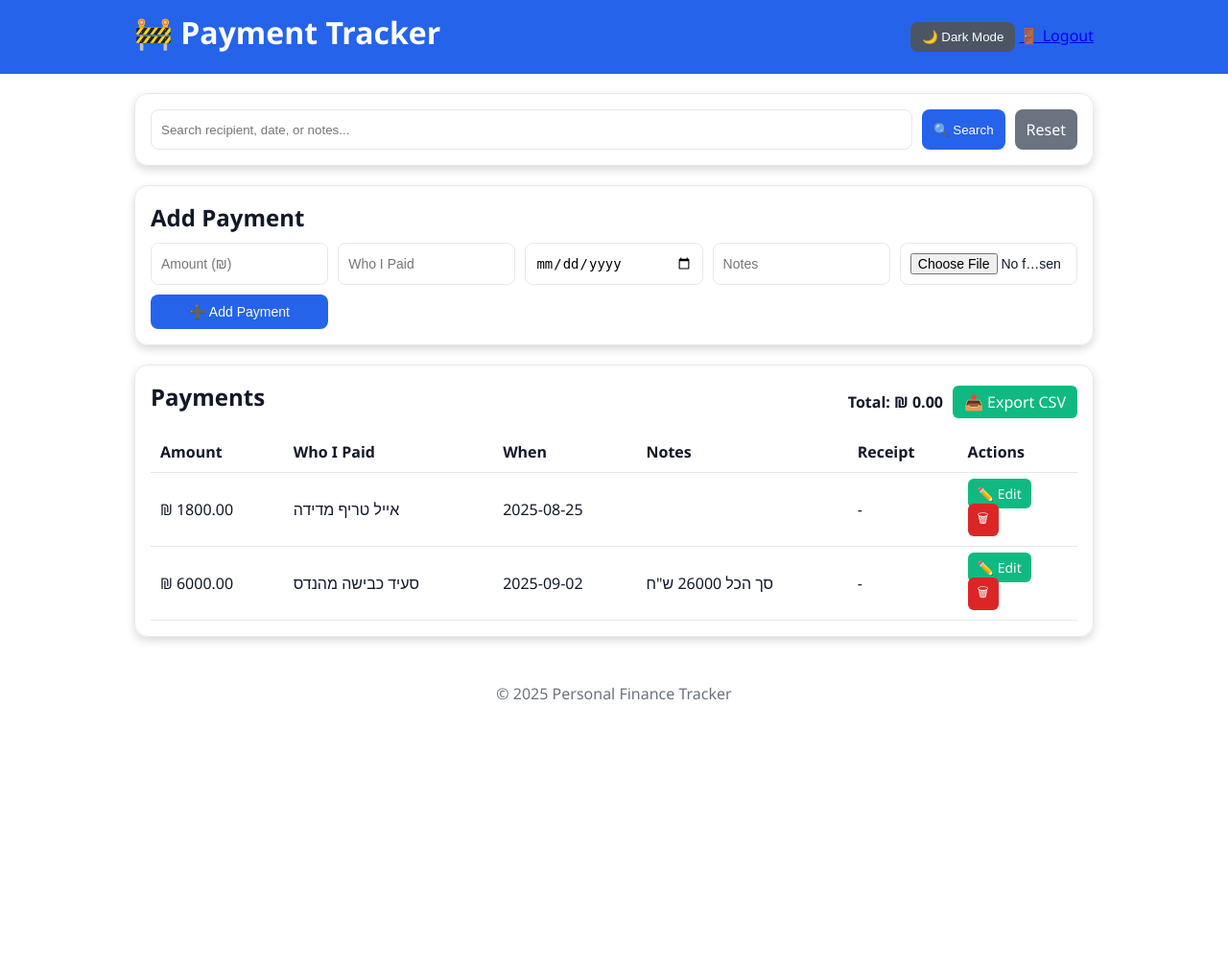
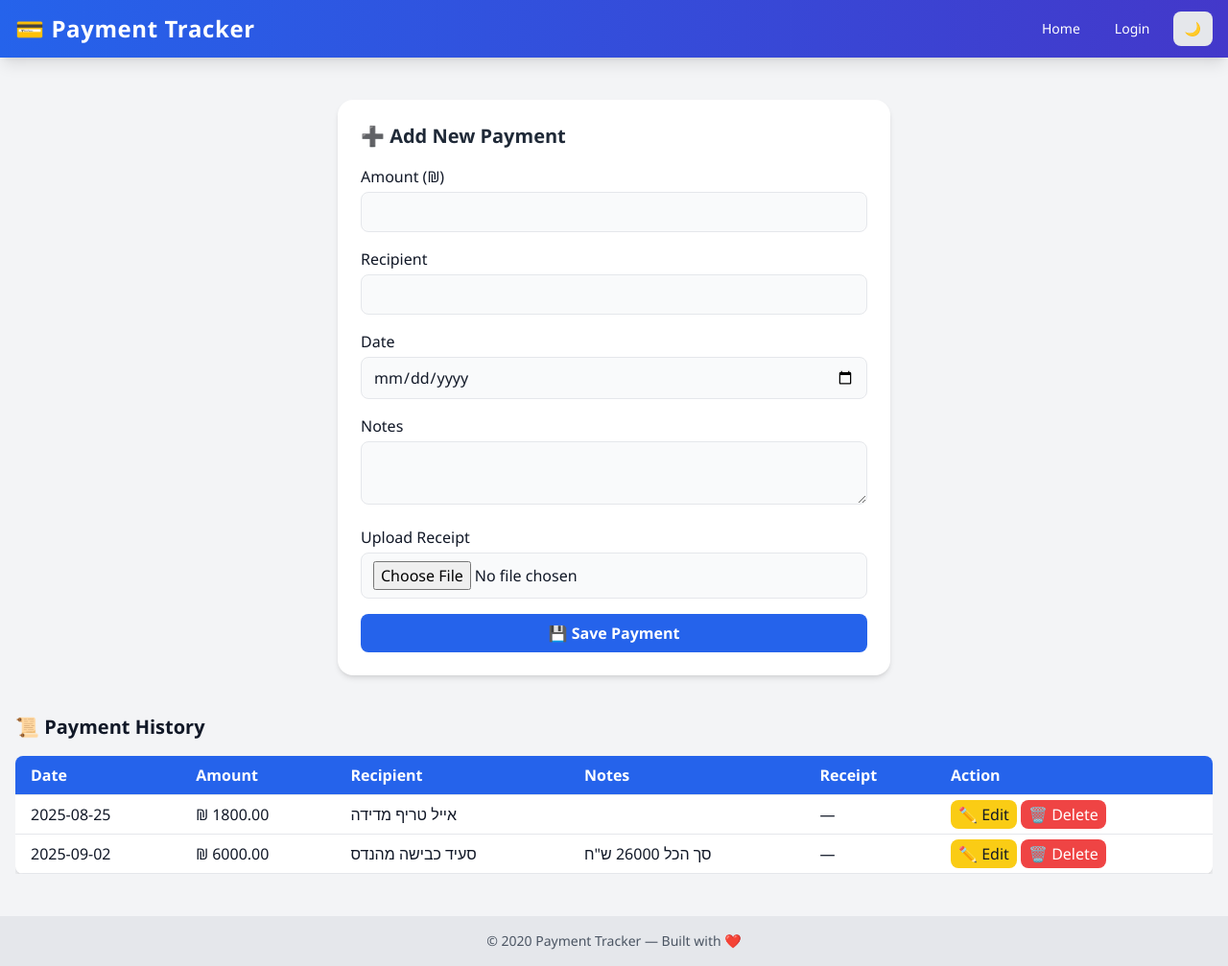
Before and after one commit to aymenhino/payment-tracker, a Flask app: template templates/index.html in a window 1280 px wide. Shown: the whole page at 96% size. Before the commit the page ends 730 px from the top, so only its background shows below. Run offline with Flask 3, Linux system fonts and the light colour scheme; the visitor is signed in with stand-in values (Sample User, id 1); tables that the repository leaves empty hold one stand-in row (values such as "Sample post"); the template is opened without the code that fills it: values that come from a table or form of the project are taken from there, most other values are stand-ins (such as "Sample title", 1, 10 or a date in 2020); some libraries are stand-ins or nearby versions.

Commit message:
Updated design

```diff
--- a/templates/base.html
+++ b/templates/base.html
@@ -1,44 +1,56 @@
-<!doctype html>
+<!DOCTYPE html>
 <html lang="en">
 <head>
-  <meta charset="utf-8" />
-  <meta name="viewport" content="width=device-width, initial-scale=1" />
+  <meta charset="UTF-8" />
+  <meta name="viewport" content="width=device-width, initial-scale=1.0" />
   <title>Payment Tracker</title>
-  <link rel="stylesheet" href="{{ url_for('static', filename='style.css') }}" />
+
+  <!-- Tailwind CSS -->
+  <script src="https://cdn.tailwindcss.com"></script>
+  <script>
+    tailwind.config = {
+      darkMode: 'class'
+    }
+  </script>
+
+  <!-- Custom Styles -->
+  <link rel="stylesheet" href="{{ url_for('static', filename='style.css') }}">
 </head>
-<body class="light">
-  <header class="topbar">
-    <div class="topbar-inner">
-      <h1>🚧 Payment Tracker</h1>
-      <div class="topbar-actions">
-        <button id="theme-toggle">🌙 Dark Mode</button>
-        <a href="{{ url_for('logout') }}" class="logout-btn">🚪 Logout</a>
+<body class="bg-gray-100 dark:bg-gray-900 text-gray-900 dark:text-gray-100 min-h-screen flex flex-col">
+
+  <!-- Navbar -->
+  <nav class="bg-gradient-to-r from-blue-600 to-indigo-700 dark:from-gray-800 dark:to-gray-900 shadow-lg">
+    <div class="max-w-7xl mx-auto px-4 py-3 flex justify-between items-center">
+      <h1 class="text-2xl font-extrabold text-white tracking-wide">💳 Payment Tracker</h1>
+      <div class="flex gap-3">
+        <a href="/" class="px-3 py-2 text-sm font-medium text-white hover:bg-blue-800 rounded">Home</a>
+        <a href="/login" class="px-3 py-2 text-sm font-medium text-white hover:bg-blue-800 rounded">Login</a>
+        <button id="darkToggle" class="px-3 py-2 text-sm bg-gray-200 dark:bg-gray-700 text-gray-800 dark:text-gray-200 rounded-lg">
+          🌙
+        </button>
       </div>
     </div>
-  </header>
+  </nav>
 
-  <main class="container">
+  <!-- Content -->
+  <main class="flex-grow container mx-auto px-4 py-6">
     {% block content %}{% endblock %}
   </main>
 
-  <footer class="footer">
-    <p>© {{ year }} Personal Finance Tracker</p>
+  <!-- Footer -->
+  <footer class="bg-gray-200 dark:bg-gray-800 py-4 text-center text-gray-600 dark:text-gray-400 text-sm">
+    <p>© {{ now().year }} Payment Tracker — Built with ❤️</p>
   </footer>
 
   <script>
-    const rootBody = document.body;
-    const btn = document.getElementById("theme-toggle");
-    const saved = localStorage.getItem("theme") || "light";
-    rootBody.classList.add(saved);
-    btn.textContent = saved === "dark" ? "☀️ Light Mode" : "🌙 Dark Mode";
-
-    btn.addEventListener("click", () => {
-      const next = rootBody.classList.contains("dark") ? "light" : "dark";
-      rootBody.classList.remove("light","dark");
-      rootBody.classList.add(next);
-      localStorage.setItem("theme", next);
-      btn.textContent = next === "dark" ? "☀️ Light Mode" : "🌙 Dark Mode";
+    const toggle = document.getElementById("darkToggle");
+    toggle.addEventListener("click", () => {
+      document.documentElement.classList.toggle("dark");
+      localStorage.theme = document.documentElement.classList.contains("dark") ? "dark" : "light";
     });
+    if (localStorage.theme === "dark") {
+      document.documentElement.classList.add("dark");
+    }
   </script>
 </body>
 </html>
--- a/templates/index.html
+++ b/templates/index.html
@@ -1,74 +1,87 @@
 {% extends "base.html" %}
 {% block content %}
 
-<!-- Search -->
-<section class="card">
-  <form class="search-bar" method="get" action="{{ url_for('index') }}">
-    <input type="text" name="q" placeholder="Search recipient, date, or notes..." value="{{ q or '' }}" />
-    <button type="submit">🔍 Search</button>
-    <a class="reset-btn" href="{{ url_for('index') }}">Reset</a>
+<!-- Add Payment Card -->
+<div class="bg-white dark:bg-gray-800 rounded-2xl shadow-md p-6 max-w-xl mx-auto">
+  <h2 class="text-xl font-bold mb-4 text-gray-800 dark:text-gray-100">➕ Add New Payment</h2>
+  <form method="POST" enctype="multipart/form-data" class="space-y-4">
+    <div>
+      <label class="block mb-1">Amount (₪)</label>
+      <input type="number" step="0.01" name="amount" required
+             class="w-full px-3 py-2 border rounded-lg bg-gray-50 dark:bg-gray-700">
+    </div>
+    <div>
+      <label class="block mb-1">Recipient</label>
+      <input type="text" name="recipient" required
+             class="w-full px-3 py-2 border rounded-lg bg-gray-50 dark:bg-gray-700">
+    </div>
+    <div>
+      <label class="block mb-1">Date</label>
+      <input type="date" name="date" required
+             class="w-full px-3 py-2 border rounded-lg bg-gray-50 dark:bg-gray-700">
+    </div>
+    <div>
+      <label class="block mb-1">Notes</label>
+      <textarea name="notes" class="w-full px-3 py-2 border rounded-lg bg-gray-50 dark:bg-gray-700"></textarea>
+    </div>
+    <div>
+      <label class="block mb-1">Upload Receipt</label>
+      <input type="file" name="receipt" accept="image/*,application/pdf"
+             class="w-full px-3 py-2 border rounded-lg bg-gray-50 dark:bg-gray-700">
+    </div>
+    <button type="submit"
+            class="w-full bg-blue-600 hover:bg-blue-700 text-white font-bold py-2 rounded-lg transition">
+      💾 Save Payment
+    </button>
   </form>
-</section>
+</div>
 
-<!-- Add Payment -->
-<section class="card">
-  <h2>Add Payment</h2>
-  <form class="form-grid" action="{{ url_for('add_payment') }}" method="post" enctype="multipart/form-data">
-    <input type="number" step="0.01" name="amount" placeholder="Amount (₪)" required />
-    <input type="text" name="recipient" placeholder="Who I Paid" required />
-    <input type="date" name="date" required />
-    <input type="text" name="notes" placeholder="Notes" />
-    <input type="file" name="receipt" accept="image/*,application/pdf" />
-    <button type="submit">➕ Add Payment</button>
-  </form>
-</section>
-
-<!-- Payments -->
-<section class="card">
-  <div class="table-head">
-    <h2>Payments</h2>
-    <div class="table-actions">
-      <span class="total">Total: ₪ {{ '%.2f'|format(total) }}</span>
-      <a class="export-btn" href="{{ url_for('export_csv') }}">📤 Export CSV</a>
-    </div>
-  </div>
-  <div class="table-wrap">
-    <table>
-      <thead>
+<!-- Payment History -->
+<div class="mt-10">
+  <h2 class="text-xl font-bold mb-4">📜 Payment History</h2>
+  <div class="overflow-x-auto">
+    <table class="w-full border-collapse bg-white dark:bg-gray-800 shadow-md rounded-lg overflow-hidden">
+      <thead class="bg-blue-600 dark:bg-gray-700 text-white">
         <tr>
-          <th>Amount</th>
-          <th>Who I Paid</th>
-          <th>When</th>
-          <th>Notes</th>
-          <th>Receipt</th>
-          <th>Actions</th>
+          <th class="px-4 py-2">Date</th>
+          <th class="px-4 py-2">Amount</th>
+          <th class="px-4 py-2">Recipient</th>
+          <th class="px-4 py-2">Notes</th>
+          <th class="px-4 py-2">Receipt</th>
+          <th class="px-4 py-2">Action</th>
         </tr>
       </thead>
       <tbody>
-        {% for p in payments %}
-        <tr>
-          <td>₪ {{ '%.2f'|format(p.amount) }}</td>
-          <td>{{ p.recipient }}</td>
-          <td>{{ p.date.strftime('%Y-%m-%d') }}</td>
-          <td>{{ p.notes }}</td>
-          <td>
-            {% if p.receipt %}
-              <a href="{{ url_for('uploaded_file', filename=p.receipt) }}" target="_blank">📎 View</a>
-            {% else %}-{% endif %}
+        {% for payment in payments %}
+        <tr class="border-t hover:bg-gray-100 dark:hover:bg-gray-700">
+          <td class="px-4 py-2">{{ payment.date }}</td>
+          <td class="px-4 py-2">₪ {{ "%.2f"|format(payment.amount) }}</td>
+          <td class="px-4 py-2">{{ payment.recipient }}</td>
+          <td class="px-4 py-2">{{ payment.notes }}</td>
+          <td class="px-4 py-2">
+            {% if payment.receipt %}
+              <a href="{{ url_for('uploaded_file', filename=payment.receipt) }}" target="_blank"
+                 class="text-blue-600 hover:underline">📎 View</a>
+            {% else %}
+              —
+            {% endif %}
           </td>
-          <td>
-            <a class="edit-btn" href="{{ url_for('edit_payment', pid=p.id) }}">✏️ Edit</a>
-            <form action="{{ url_for('delete_payment', pid=p.id) }}" method="post" onsubmit="return confirm('Delete this payment?');">
-              <button class="delete">🗑</button>
-            </form>
+          <td class="px-4 py-2">
+            <a href="{{ url_for('edit', id=payment.id) }}"
+               class="px-2 py-1 bg-yellow-400 hover:bg-yellow-500 rounded-lg">✏️ Edit</a>
+            <a href="{{ url_for('delete', id=payment.id) }}"
+               class="px-2 py-1 bg-red-500 hover:bg-red-600 text-white rounded-lg"
+               onclick="return confirm('Delete this payment?')">🗑️ Delete</a>
           </td>
         </tr>
         {% else %}
-        <tr><td colspan="6" class="empty">No payments yet.</td></tr>
+        <tr>
+          <td colspan="6" class="text-center py-4 text-gray-500">No payments yet.</td>
+        </tr>
         {% endfor %}
       </tbody>
     </table>
   </div>
-</section>
+</div>
 
 {% endblock %}
```
Also changed, not shown: templates/edit.html (+37 -14 lines), templates/login.html (+19 -23 lines), 1 other file.
